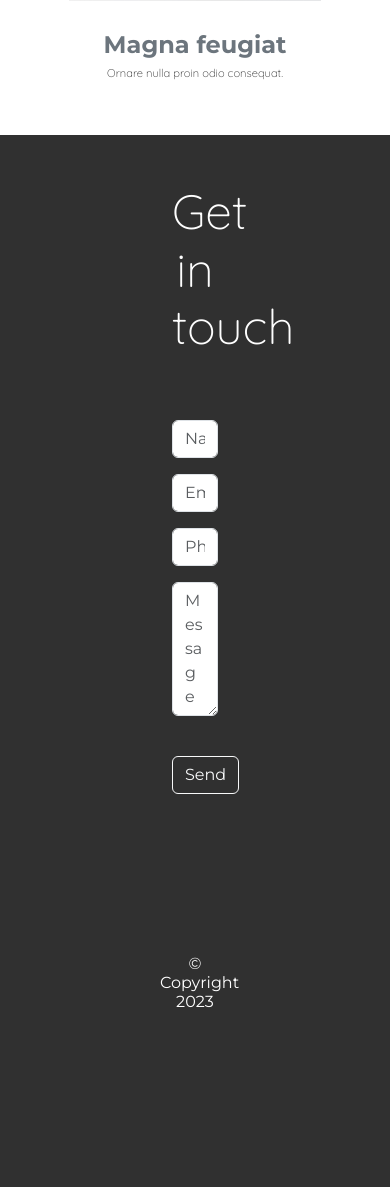
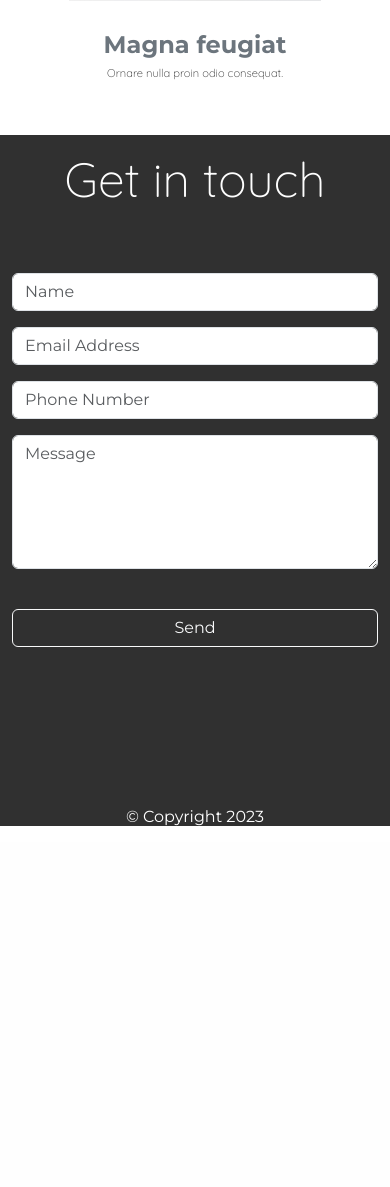
Before and after one commit to Korkova/My_Portfolio_Kopie, a Flask app: page / in a window 390 px wide. Shown: the part 2724-3911 px from the top of the page. After the commit the page ends 3550 px from the top, so only its background shows below. Run offline with Flask 2, Linux system fonts and the light colour scheme; some libraries are stand-ins or nearby versions.

Commit message:
Complete Update 8

```diff
--- a/static/css/styles.css
+++ b/static/css/styles.css
@@ -278,7 +278,7 @@ margin: 2% 20% 3% 20%;
   }
 
   .contact-me-form {
-     padding-top: 2rem;
+     padding: 0rem;
 }
 
   .lorem {
```
